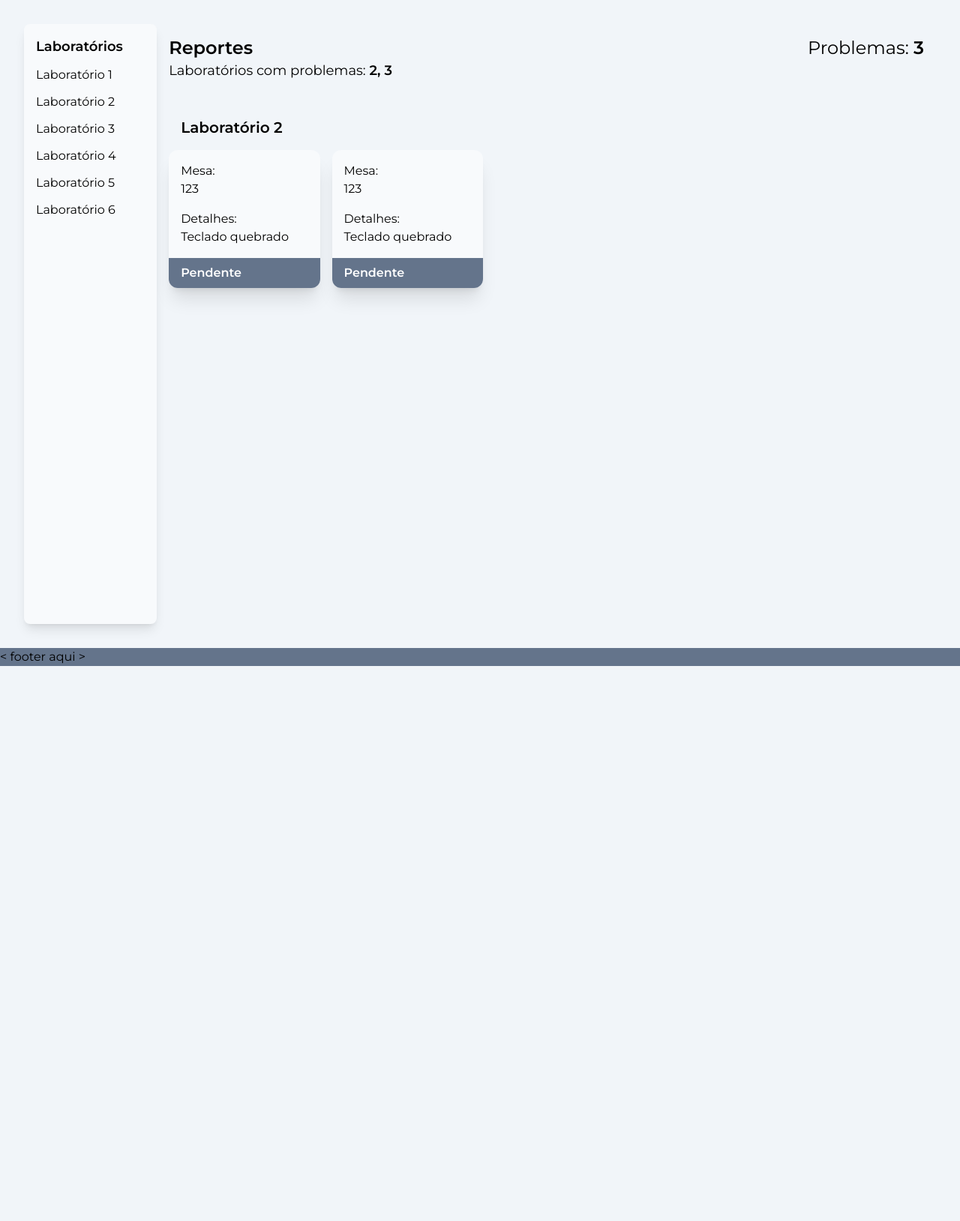
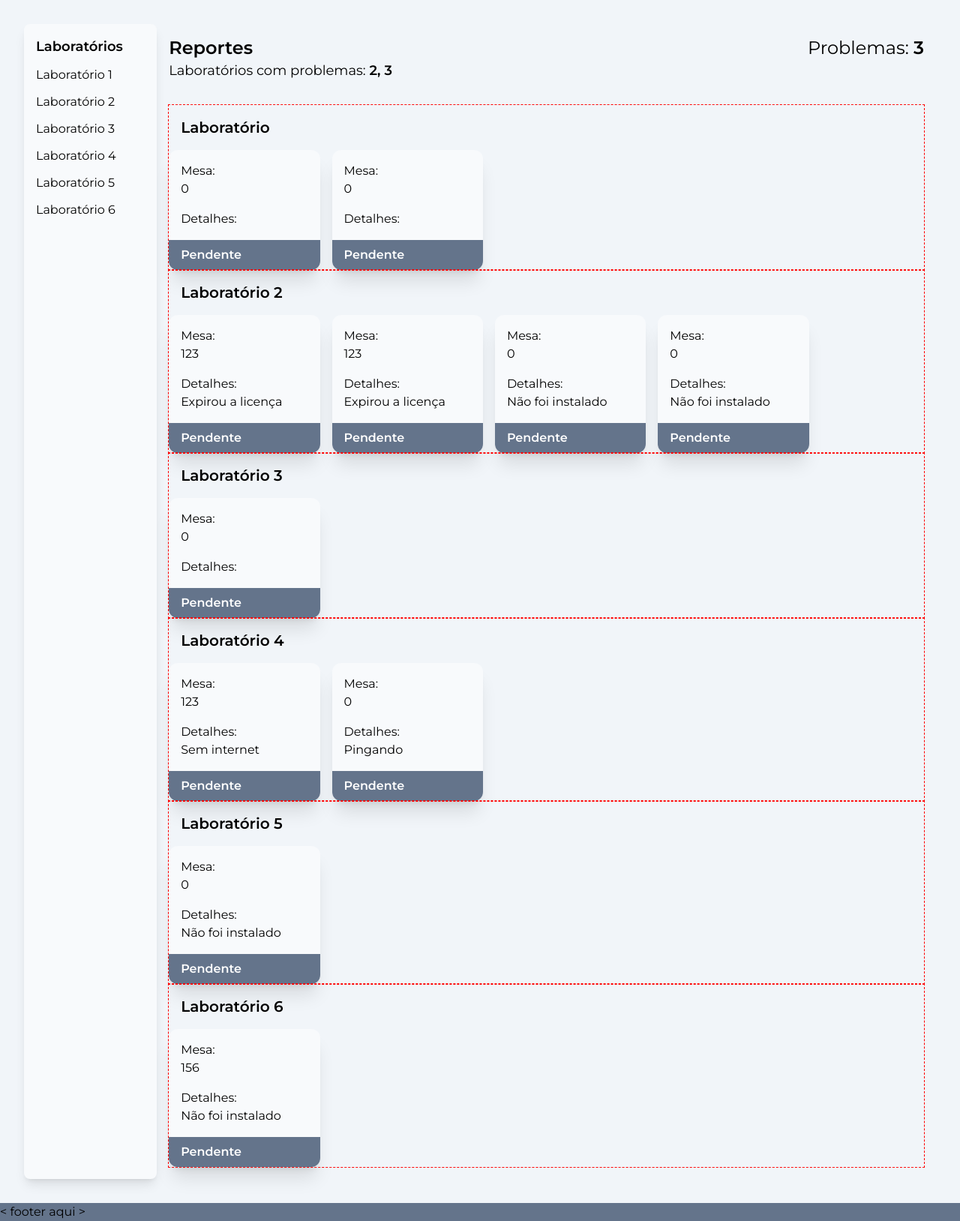
Before and after one commit to RafiMota/buscalab, a PHP site: page /html/suporte/main.php in a window 1280 px wide. Shown: the part 80-1708 px from the top of the page at 75% size. Before the commit the page ends 968 px from the top, so only its background shows below. Run offline with PHP 8.4, Linux system fonts and the light colour scheme; the visitor is signed in with stand-in values (Sample User, id 1); data comes from the database, SQL or seed files in the repository; style sheets or scripts are compiled from the project's sources.

Commit message:
Reportes estruturados em suporte/main

```diff
--- a/html/suporte/main.php
+++ b/html/suporte/main.php
@@ -1,7 +1,39 @@
 <?php
 
     require '../../src/models/login_seguranca.php';
-    require '../../src/models/conexao.php';
+    require '../../src/models/conn.php';
+
+    // //Config. para acesso ao mySql localmente
+    // $hostname = "localhost";
+    // $bancodedados = "inventario_labs";
+    // $usuario = "root";
+    // $senha = "";
+
+
+    // $mysqli = mysqli_connect($hostname, $usuario, $senha, $bancodedados);
+    // if ($mysqli->connect_errno) {
+    //     echo "Falha ao conectar:(" . $mysqli->connect_errno . ")" . $mysqli->connect_error;
+    // } else {
+    //     echo "Conectado com sucesso";
+    // }
+
+    // Consulta SQL
+    $sql = "SELECT id, laboratório, categoria, software, equipamento, problema, outro_problema, mesa, situação FROM problemas";
+    $sql2 = "SELECT id, laboratório, categoria, software, equipamento, problema, outro_problema, mesa, situação FROM problemas ORDER BY laboratório ASC";
+
+    $result = mysqli_query($conn, $sql2);
+    $row_count = mysqli_num_rows($result);
+    if (!$result) {
+        echo "Nao foi possivel executar a consulta ($sql2) no banco de dados: " . mysqli_error($conn);
+        exit;
+    }
+
+    if (mysqli_num_rows($result) == 0) {
+        echo "Nao foram encontradas linhas, nada para mostrar<br><br>";
+    }
+
+
+
 
 ?>
 <!DOCTYPE html>
@@ -41,7 +73,7 @@
             <a class="transition-all hover:font-semibold" href="">Laboratório 6</a>
         </nav>
 
-        <main class="flex flex-col p-4 gap-8 w-full h-screen">
+        <main class="flex flex-col p-4 gap-8 w-full ">
             <section>
                 <div class="flex flex-row justify-between">
                     <h2 class="text-2xl font-semibold">Reportes</h2>
@@ -53,42 +85,110 @@
             </section>
 
             <section>
+
+            <?php
+
+            // Enquanto uma linha de dados existir, coloca esta linha em $row como uma matriz associativa e mostra os dados na página
+            $first = True;
+            $n_rows = 1;
+            while ($row = mysqli_fetch_assoc($result)) {
+
+                // print_r ($row);
+                // echo '<div class="agrupamento> laboratório: ' . $row["laboratório"] . '<br>';
+                // echo 'categoria: ' . $row["categoria"] . '<br>';
+                // echo 'software:' . $row["software"] . '<br>';
+                // echo 'equipamento:' . $row["equipamento"] . '<br>';
+                // echo 'problema: ' . $row["problema"] . '<br>';
+                // echo 'outro problema: ' . $row["outro_problema"] . '<br>';
+                // echo 'mesa: ' . $row["mesa"] . '<br>';
+
+                $situacao = $row["situação"];
+                    $id = $row["id"];
+                    if($situacao == 1){
+                        $situacao = 'Pendente';
+
+                    }else if($situacao == 2){
+                        $situacao = 'Em andamento';
+
+                    }else if($situacao == 3){
+                        $situacao = 'Concluído';
+
+                }
+                if($first){
+                    $lab = intval($row["laboratório"]);
+                    $labend = $lab+1;
+
+                    echo '<section class="flex flex-col" style="outline: dashed 1px red">
                             <h3 class="font-semibold text-xl p-4 transition-all">
-                    Laboratório 2
+                            Laboratório '. $row["laboratório"]. '
                             </h3>
-                <article class="flex flex-row gap-4">
-                    <div class="cursor-pointer bg-slate-50 rounded-xl w-1/5 flex flex-col shadow-xl hover:shadow-2xl transition-all duration-300" onclick="concluiTarefa()">
-                        <div class="p-4">
-                            <p class="w-full">Mesa:</p>
-                            <span>123</span>
-                        </div>
-                        <div class="p-4 pt-0">
-                            <p class="w-full">Detalhes:</p>
-                            <span>Teclado quebrado</span>
-                        </div>
+                            <article class="flex flex-row gap-4" >';
+                    $first = false;
+                }
 
-                        <div id="tarefa" class="bg-slate-500 font-semibold text-white rounded-b-xl pl-4 pt-2 pb-2">
-                            <p id="status">Pendente</p>
-                        </div>
-                    </div>
+                if($labend == $lab){
+                    $labend = $lab+1;
+                }
+
+                if($lab != intval($row["laboratório"])){
+                    echo '</article>
+                         </section>';
+                    $lab = intval($row["laboratório"]);
+                    echo '<section class="flex flex-col" style="outline: dashed 1px red">
+                            <h3 class="font-semibold text-xl p-4 transition-all">
+                            Laboratório ' . $row["laboratório"] . '
+                            </h3>
+                            <article class="flex flex-row gap-4" >';
+
+                }
+
+                echo '
 
                                 <div class="cursor-pointer bg-slate-50 rounded-xl w-1/5 flex flex-col shadow-xl hover:shadow-2xl transition-all duration-300" onclick="concluiTarefa()">
                                     <div class="p-4">
                                         <p class="w-full">Mesa:</p>
-                            <span>123</span>
+                                        <span>'. $row["mesa"] .'</span>
                                     </div>
                                     <div class="p-4 pt-0">
                                         <p class="w-full">Detalhes:</p>
-                            <span>Teclado quebrado</span>
+                                        <span>' . $row["problema"] . '</span>
                                     </div>
 
                                     <div id="tarefa" class="bg-slate-500 font-semibold text-white rounded-b-xl pl-4 pt-2 pb-2">
-                            <p id="status">Pendente</p>
+                                        <p id="status">' . $situacao . '</p>
                                     </div>
                                 </div>
-                </article>
 
-            </section>
+                            ';
+
+
+                if($n_rows == $row_count){
+                    $labend = $lab+1;
+                    echo '
+                        </article> </section>';
+                }
+
+                $n_rows++;
+                // Parte relacionada ao pagamento e validade da reserva
+                // $situacao = $row["situação"];
+                // $id = $row["id"];
+                // if($situacao == 1){
+                //     echo 'situação: a fazer';
+                //     echo "<p><a href='update.php?id=$id'>Reporte em andamento</a><p></div><br>";
+                // }else if($situacao == 2){
+                //     echo 'situação: em andamento';
+                //     echo "<p><a href='update.php?id=$id'>Reporte concluído</a><p></div><br>";
+                // }else if($situacao == 3){
+                //     echo 'situação: feito';
+                //     echo "<p><a href='remover.php?id=$id'>Remover reporte</a><p></div><br>";
+                // }
+
+            }
+
+            ?>
+
+
+
         </main>
     </section>
 
```
Lines whose indentation alone changed are shown as unchanged.
